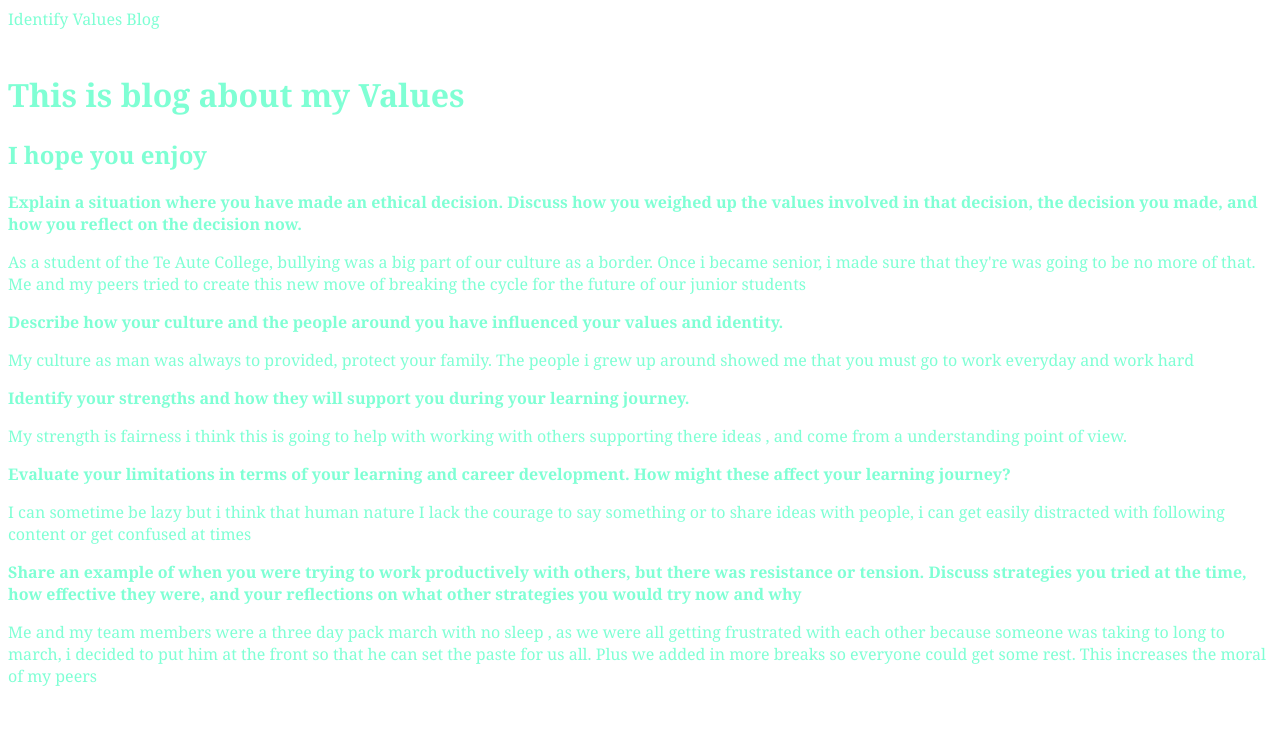
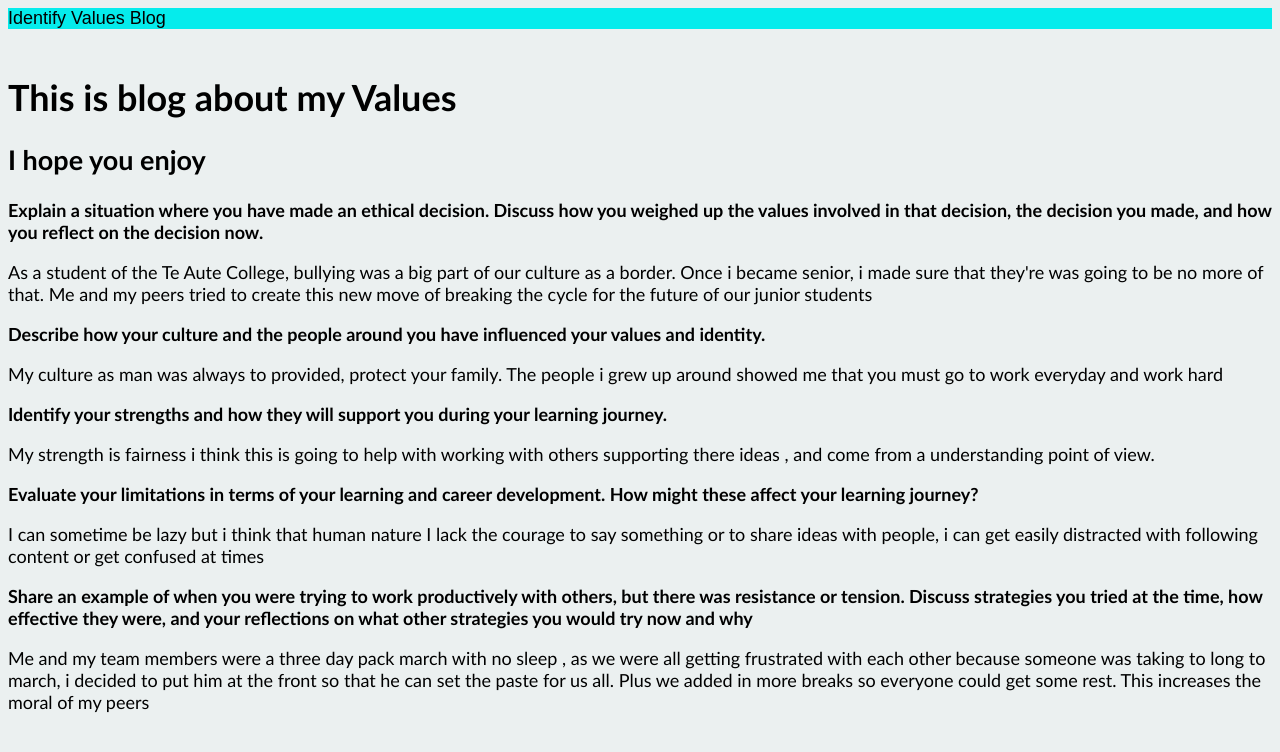
Before and after one commit to nathan-emmerson1/nathan, a plain HTML site: page blog/identify-value.html in a window 1280 px wide. Drawn offline with Linux system fonts and the light colour scheme; files that its build step writes are made by us from their sources.

Commit message:
added to value and learningplan

```diff
--- a/blog/identify-value.css
+++ /dev/null
@@ -1,7 +0,0 @@
-body {
-  font-family: 'Gill Sans';
-}
-.header {
-  font-family: serif;
-  color: beige;
-}
--- a/blog/identify-value.html
+++ b/blog/identify-value.html
@@ -3,7 +3,7 @@
   <head>
     <meta charset="UTF-8">
     <meta name="viewport" content="width=device-width, initial-scale=1.0">
-    <link href="main.css" rel="stylesheet" type="text/css">
+    <link href="identifyvalue.css" rel="stylesheet" type="text/css">
     <title>identity values</title>
 </head>
 <header class="header">Identify Values Blog</header>
--- /dev/null
+++ b/blog/identifyvalue.css
@@ -0,0 +1,15 @@
+body {
+  font-family: 'Gill Sans';
+  background-color: rgb(235, 240, 240);
+  font-size: large;
+}
+.header {
+  font-family: Arial, Helvetica, sans-serif;
+  color: rgb(0, 0, 0);
+  background-color: rgb(5, 236, 236);
+}
+p {
+}
+
+@media screen and (min-width: 80rem) {
+}
--- /dev/null
+++ b/blog/learningplan.css
@@ -0,0 +1,12 @@
+body {
+  font-family: Cambria, Cochin, Georgia, Times, 'Times New Roman', serif;
+  background-color: rgb(232, 236, 236);
+  font-size: large;
+}
+.header {
+  font-family: serif;
+  color: rgb(245, 245, 6);
+}
+
+@media screen and (min-width: 80rem) {
+}
```
Also changed, not shown: blog/learning-plan.html (+2 -2 lines), blog/te-houtaewa-template.html (+1 -1 lines), blog/learning-plan.css (deleted).
